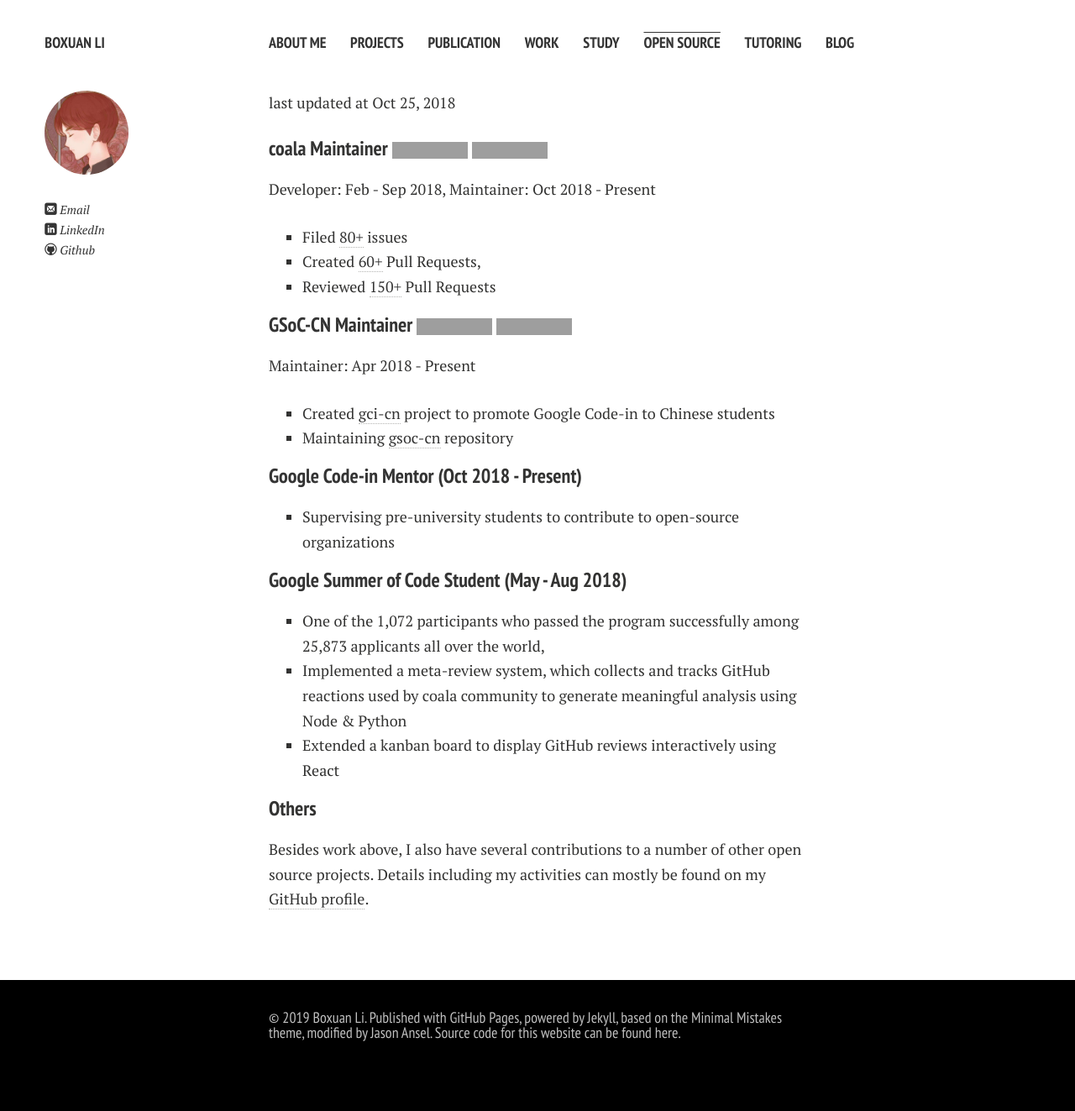
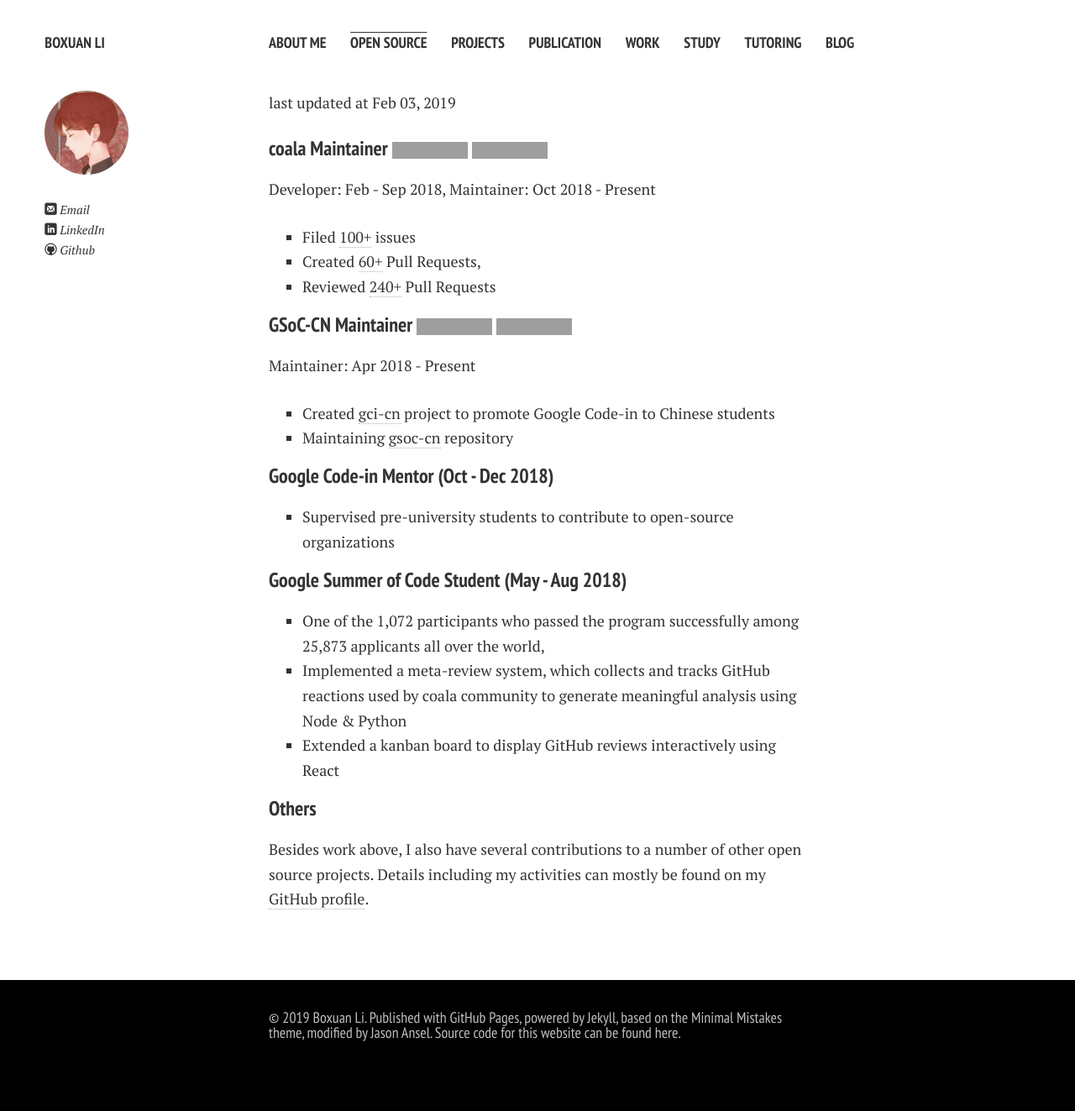
Before and after one commit to li-boxuan/li-boxuan.github.io, a Jekyll site: the page built from open-source.md, in a window 1280 px wide. Shown: the whole page at 84% size. Built offline with Jekyll 4.4.1, drawn with Linux system fonts in a browser that asks for light colours; nearby versions of some CDN libraries; Markdown is read by kramdown in place of the engine named in the settings; grey boxes are pictures that could not be loaded.

Commit message:
open-source.md: Update open-source contributions

```diff
--- a/_config.yml
+++ b/_config.yml
@@ -31,6 +31,8 @@ bing_verify:
 links:
   - title: About Me
     url: /
+  - title: Open Source
+    url: /open-source/
   - title: Projects
     url: /projects/
   - title: Publication
@@ -39,8 +41,6 @@ links:
     url: /work/
   - title: Study
     url: /study/
-  - title: Open Source
-    url: /open-source/
   - title: Tutoring
     url: /tutoring/
   - title: Blog
--- a/open-source.md
+++ b/open-source.md
@@ -3,14 +3,14 @@ layout: page
 permalink: /open-source/index.html
 title: Open Source Experience
 ---
-last updated at Oct 25, 2018
+last updated at Feb 03, 2019
 
 ### [coala] Maintainer [![GitHub stars](https://img.shields.io/github/stars/coala/coala.svg?style=social&label=Star)](https://github.com/coala) [![GitHub forks](https://img.shields.io/github/forks/coala/coala.svg?style=social&label=Fork)](https://github.com/coala)
 
 Developer: Feb - Sep 2018, Maintainer: Oct 2018 - Present
-- Filed [80+](https://github.com/search?q=org%3Acoala+author%3Ali-boxuan+is%3Aissue&type=Issues) issues
+- Filed [100+](https://github.com/search?q=org%3Acoala+author%3Ali-boxuan+is%3Aissue&type=Issues) issues
 - Created [60+](https://github.com/search?q=org%3Acoala+author%3Ali-boxuan+is%3Apr&type=Issues) Pull Requests,
-- Reviewed [150+](https://github.com/search?q=org%3Acoala+commenter%3Ali-boxuan+is%3Apr&type=Issues) Pull Requests
+- Reviewed [240+](https://github.com/search?q=org%3Acoala+commenter%3Ali-boxuan+is%3Apr&type=Issues) Pull Requests
 
 [coala]: https://github.com/coala
 
@@ -24,9 +24,9 @@ Maintainer: Apr 2018 - Present
 [GSoC-CN]: https://github.com/gsoc-cn
 
 
-### [Google Code-in Mentor] (Oct 2018 - Present)
+### [Google Code-in Mentor] (Oct - Dec 2018)
 
-- Supervising pre-university students to contribute to open-source organizations
+- Supervised pre-university students to contribute to open-source organizations
 
 [Google Code-in Mentor]: https://codein.withgoogle.com/organizations/coala
 
```
